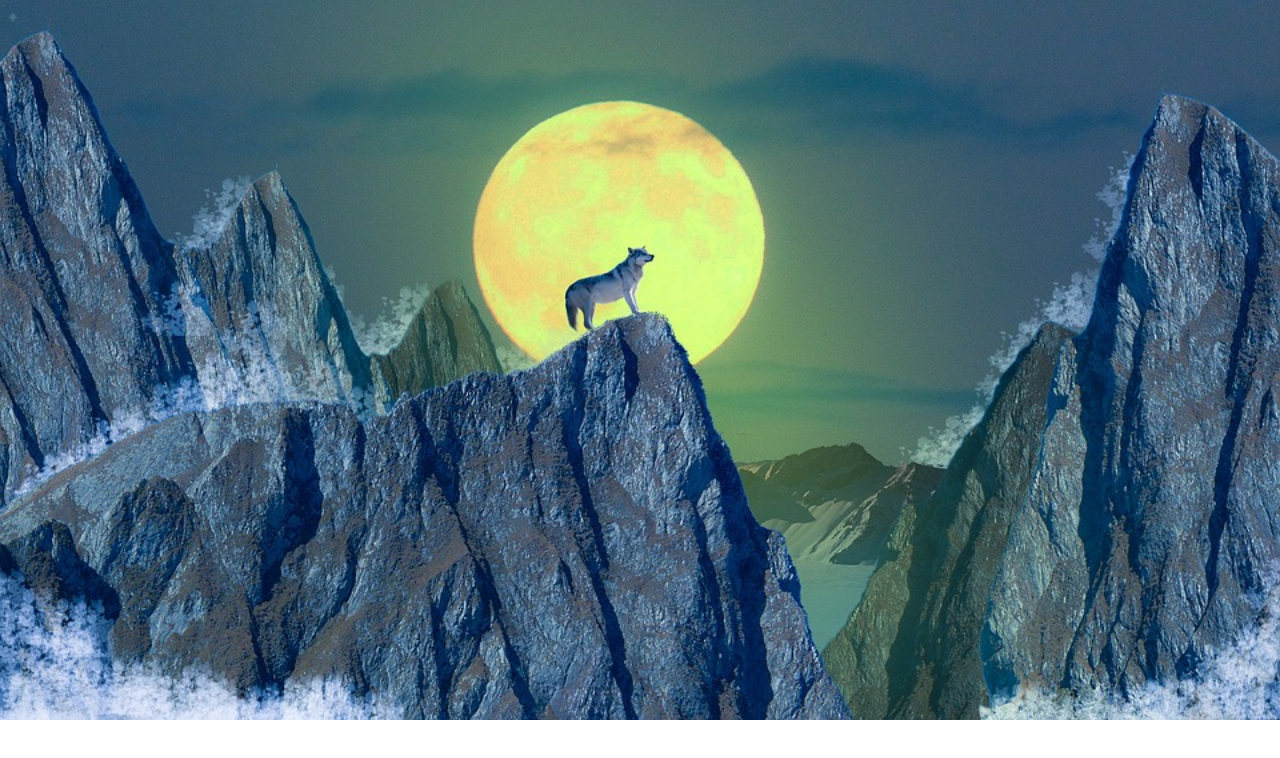
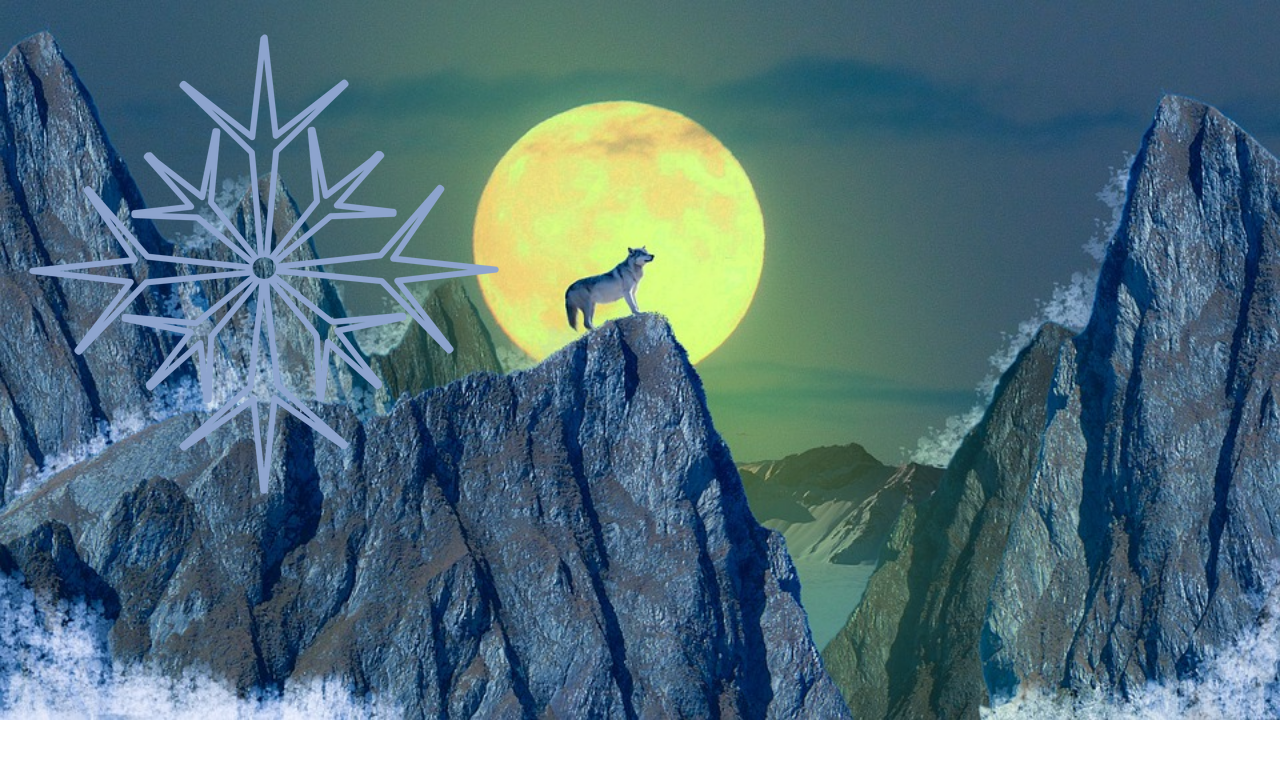
Before and after one commit to tassyla/paradinha, a plain HTML site: page index.html in a window 1280 px wide. Drawn offline with Linux system fonts and the light colour scheme.

Commit message:
Update estilos.css

```diff
--- a/estilos.css
+++ b/estilos.css
@@ -2,7 +2,8 @@ body{
   background-image: url("imagens/floresta.jpg");
   background-repeat: no-repeat;
   background-size: cover;
+  overflow: hidden;
 }
 img{
-  width: 10px;
+  position: absolute;
 }
```
